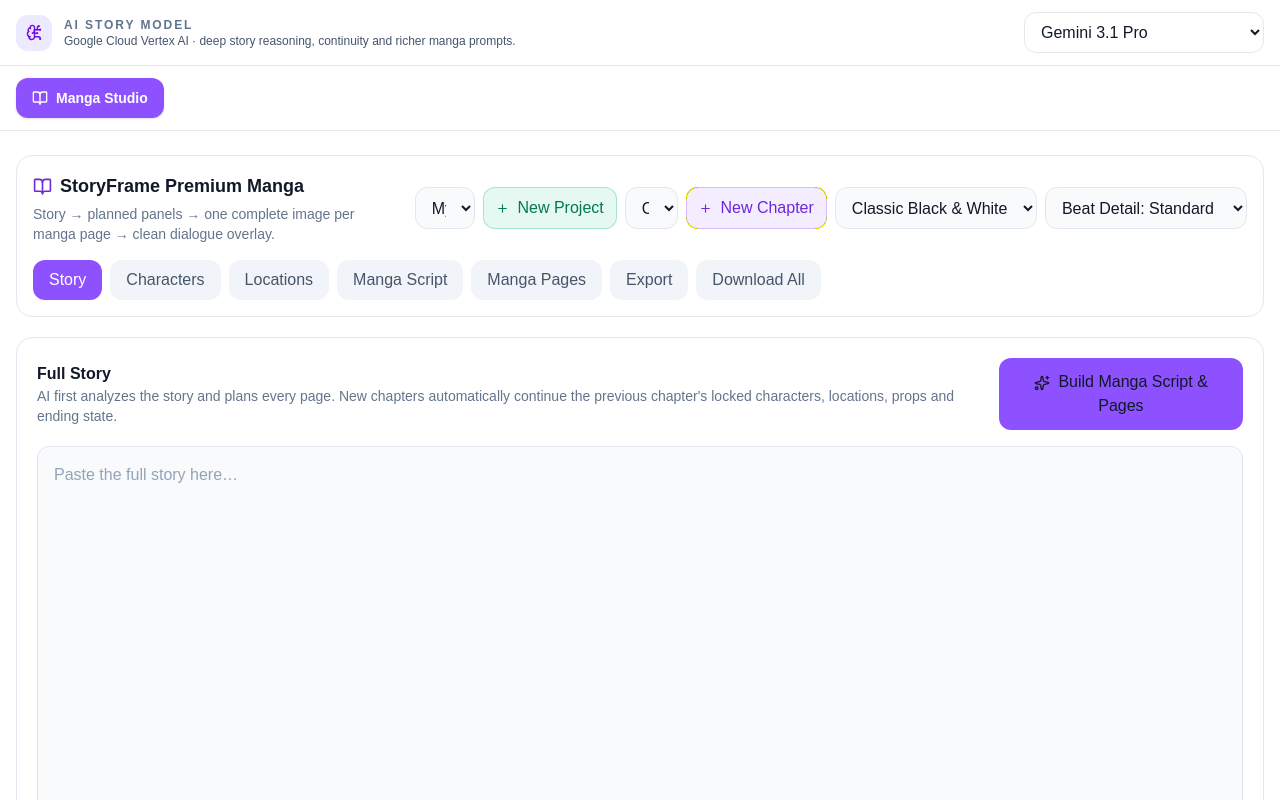
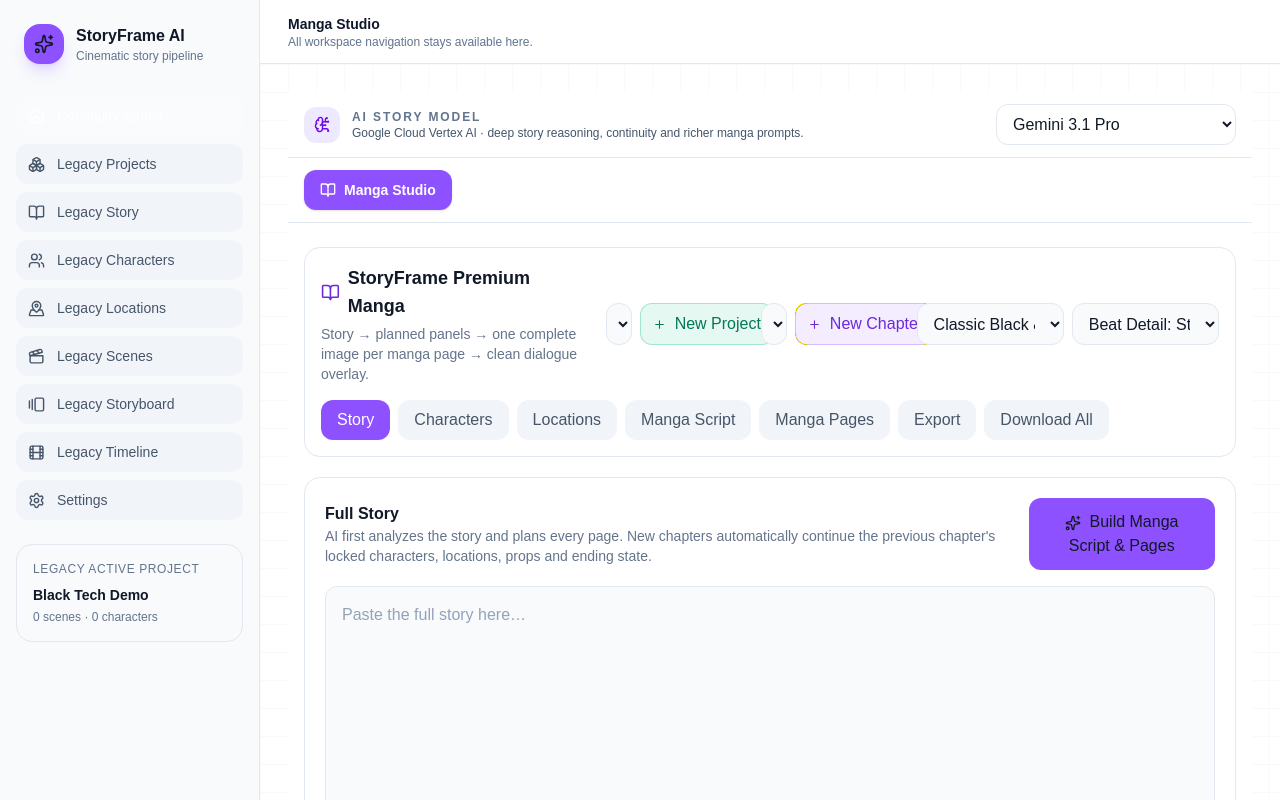
Before and after one commit to shuvinexofficial143-design/storyframe, a Next.js app: page / in a window 1280 px wide. Shown: the top 800 px of the page. Built offline with nearby package versions, Linux system fonts and the light colour scheme.

Commit message:
fix: keep global navigation visible on home workspace

```diff
--- a/components/app-shell.tsx
+++ b/components/app-shell.tsx
@@ -10,7 +10,6 @@
   const path=usePathname();
   const {project}=useProject();
 
-  if(path==="/") return <>{children}</>;
 
   return <div className="min-h-screen lg:grid lg:grid-cols-[260px_1fr]">
     <aside className="border-b border-white/8 bg-black/20 p-4 backdrop-blur-xl lg:sticky lg:top-0 lg:h-screen lg:border-b-0 lg:border-r">
@@ -18,6 +17,6 @@
       <nav className="grid grid-cols-3 gap-2 lg:grid-cols-1">{nav.map(([href,label,Icon])=><Link key={href} href={href} className={`flex items-center gap-3 rounded-xl px-3 py-2.5 text-sm transition ${path===href?"bg-white/10 text-white":"text-zinc-400 hover:bg-white/5 hover:text-white"}`}><Icon size={17}/><span className="hidden sm:inline">{label}</span></Link>)}</nav>
       <div className="mt-6 hidden rounded-2xl border border-white/8 bg-white/[.03] p-4 lg:block"><div className="text-xs uppercase tracking-wider text-zinc-500">Legacy active project</div><div className="mt-2 truncate text-sm font-semibold">{project.name}</div><div className="mt-1 text-xs text-zinc-500">{project.scenes.length} scenes · {project.characters.length} characters</div></div>
     </aside>
-    <main className="min-w-0"><header className="sticky top-0 z-20 flex h-16 items-center justify-between border-b border-white/8 bg-[#08090c]/80 px-4 backdrop-blur-xl md:px-7"><div><div className="text-sm font-semibold">{project.storyTitle||project.name}</div><div className="text-xs text-zinc-500">{project.chapter} · {project.aspectRatio}</div></div><Link href="/" className="text-xs font-semibold text-violet-300">Open Continuity Studio</Link></header><div className="gridbg min-h-[calc(100vh-4rem)] p-4 md:p-7">{children}</div></main>
+    <main className="min-w-0"><header className="sticky top-0 z-20 flex h-16 items-center justify-between border-b border-white/8 bg-white/90 px-4 text-slate-900 backdrop-blur-xl md:px-7"><div><div className="text-sm font-semibold">{path==="/"?"Manga Studio":project.storyTitle||project.name}</div><div className="text-xs text-slate-500">{path==="/"?"All workspace navigation stays available here.":`${project.chapter} · ${project.aspectRatio}`}</div></div>{path!=="/"&&<Link href="/" className="text-xs font-semibold text-violet-600">Open Manga Studio</Link>}</header><div className="gridbg min-h-[calc(100vh-4rem)] p-4 md:p-7">{children}</div></main>
   </div>;
 }
```
